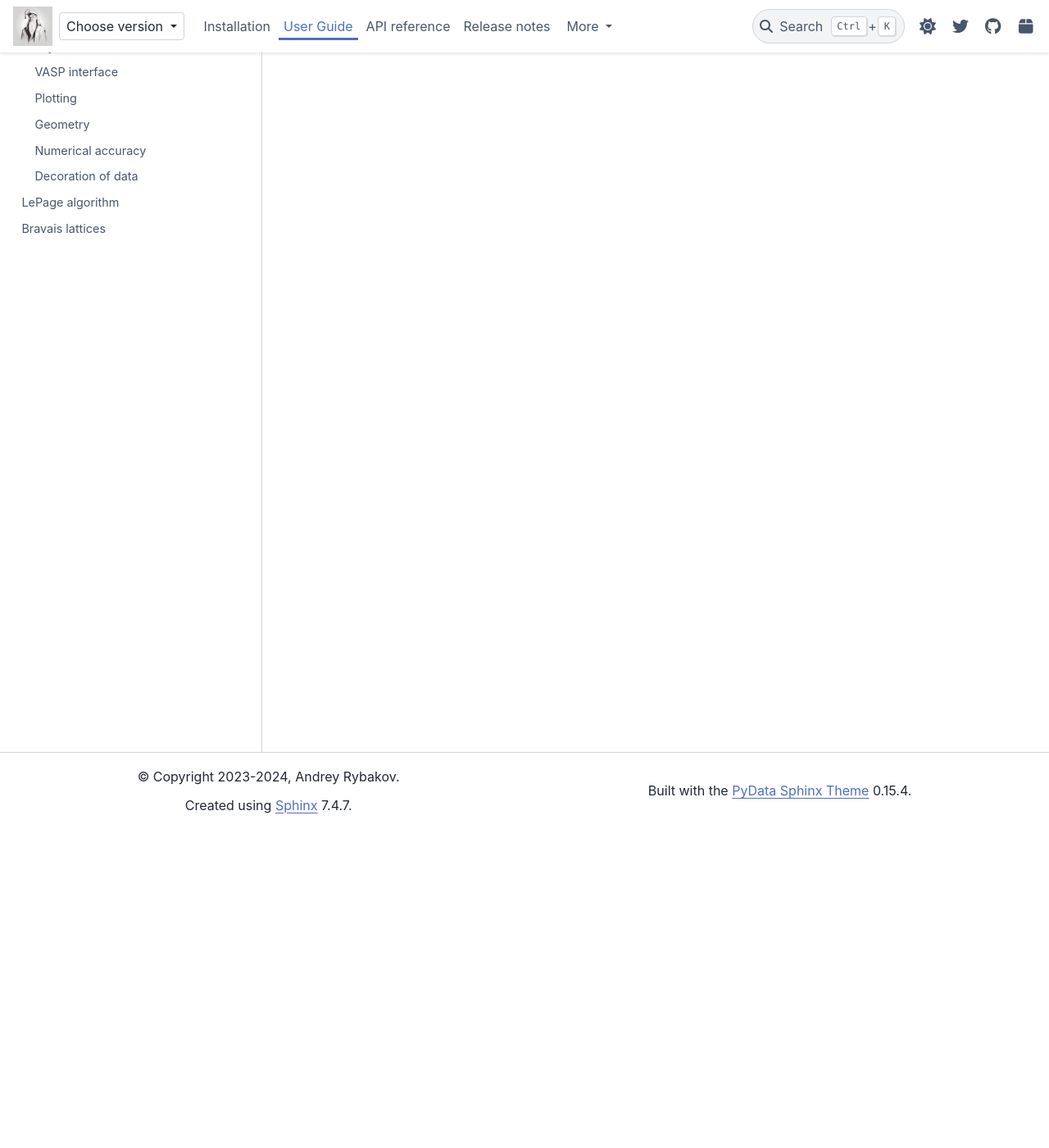
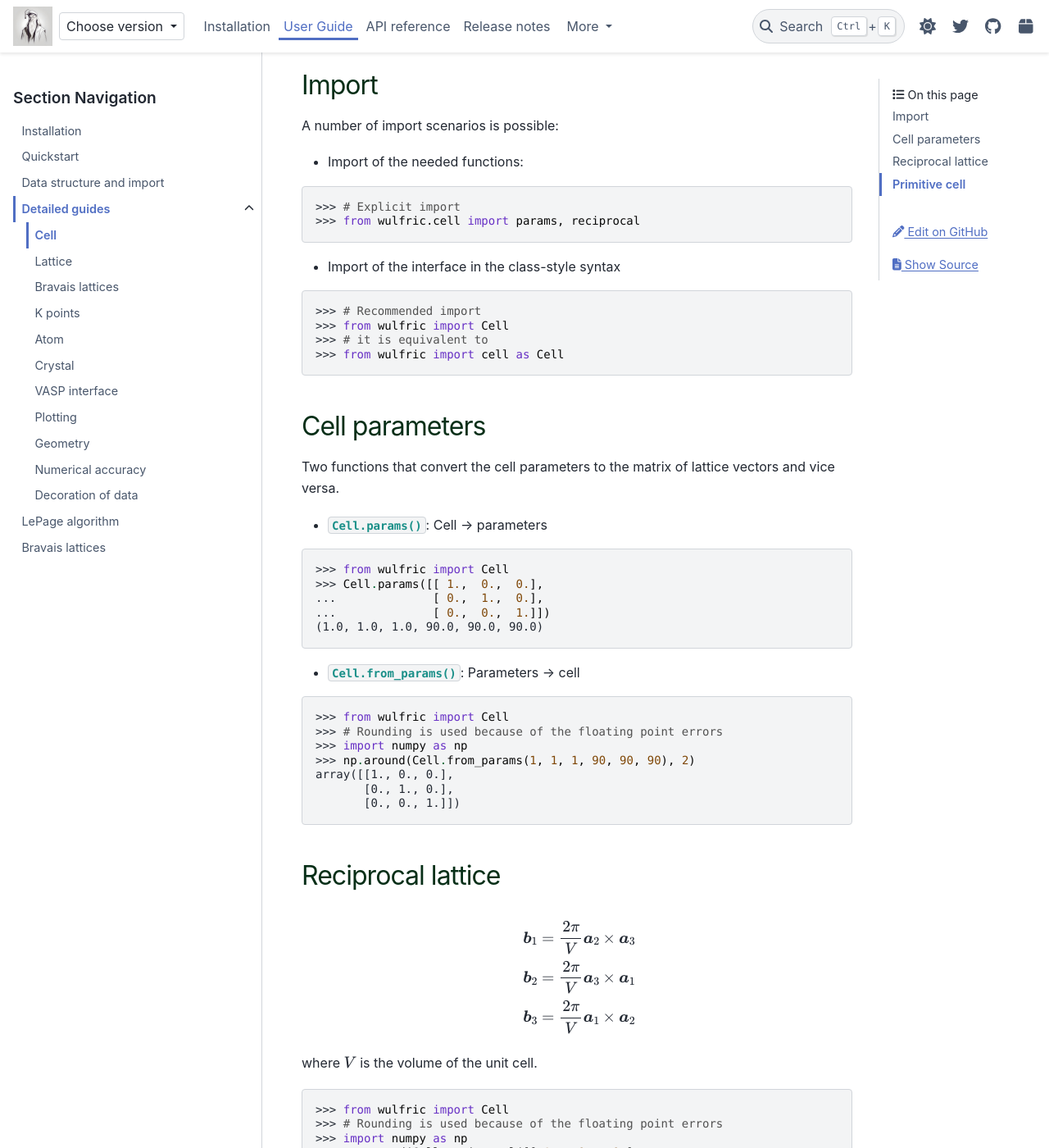
Before and after one commit to adrybakov/wulfric, a Sphinx documentation site: the page built from docs/source/user-guide/module/cell.rst, in a window 1280 px wide and 1400 px high, scrolled down 389 px. Shown: the whole window at 82% size. Built offline with Sphinx 7.4.7 and the PyData theme 0.15.4, drawn with Linux system fonts in a browser that asks for light colours; a script that is not in the unit is left out; some of the changed text lies outside the part shown.

Commit message:
Refactor cell.py + docs + tests

```diff
--- a/docs/source/user-guide/module/cell.rst
+++ b/docs/source/user-guide/module/cell.rst
@@ -4,4 +4,101 @@
 Cell
 ****
 
-For the full reference see :ref:`api_cell`
+.. currentmodule:: wulfric
+
+For the full technical reference see :ref:`api_cell`.
+
+The :py:mod:`.Cell` combines a set of functions that are used for manipulations with unit cells.
+
+It could have been a class with a number of ``@classmethods``, but we decided to write it as a
+separate module. It is deliberately not included in the :py:class:`.Lattice`-:py:class:`.Crystall`
+hierarchy, because it unites the methods that use only concepts of lattice vector (i.e.
+:py:func:`.reciprocal` and :py:func:`.params`) as well as the ones that use the concept
+of lattice and atoms (i.e. :py:func:`.primitive`).
+
+
+Import
+======
+
+A number of import scenarios is possible:
+
+* Import of the needed functions:
+
+.. doctest::
+
+  >>> # Explicit import
+  >>> from wulfric.cell import params, reciprocal
+
+* Import of the interface in the class-style syntax
+
+.. doctest::
+
+  >>> # Recommended import
+  >>> from wulfric import Cell
+  >>> # it is equivalent to
+  >>> from wulfric import cell as Cell
+
+
+Cell parameters
+===============
+
+Two functions that convert the cell parameters to the matrix of lattice vectors and vice versa.
+
+* :py:func:`.Cell.params`: Cell -> parameters
+
+.. doctest::
+
+  >>> from wulfric import Cell
+  >>> Cell.params([[ 1.,  0.,  0.],
+  ...              [ 0.,  1.,  0.],
+  ...              [ 0.,  0.,  1.]])
+  (1.0, 1.0, 1.0, 90.0, 90.0, 90.0)
+
+* :py:func:`.Cell.from_params`: Parameters -> cell
+
+.. doctest::
+
+  >>> from wulfric import Cell
+  >>> # Rounding is used because of the floating point errors
+  >>> import numpy as np
+  >>> np.around(Cell.from_params(1, 1, 1, 90, 90, 90), 2)
+  array([[1., 0., 0.],
+         [0., 1., 0.],
+         [0., 0., 1.]])
+
+Reciprocal lattice
+==================
+
+.. math::
+
+  \begin{matrix}
+    \boldsymbol{b}_1 = \dfrac{2\pi}{V}\boldsymbol{a}_2\times\boldsymbol{a}_3 \\
+    \boldsymbol{b}_2 = \dfrac{2\pi}{V}\boldsymbol{a}_3\times\boldsymbol{a}_1 \\
+    \boldsymbol{b}_3 = \dfrac{2\pi}{V}\boldsymbol{a}_1\times\boldsymbol{a}_2 \\
+  \end{matrix}
+
+where :math:`V` is the volume of the unit cell.
+
+.. doctest::
+
+  >>> from wulfric import Cell
+  >>> # Rounding is used because of the floating point errors
+  >>> import numpy as np
+  >>> np.around(Cell.reciprocal([[ 1.,  0.,  0.],
+  ...                            [ 0.,  1.,  0.],
+  ...                            [ 0.,  0.,  1.]]), 2)
+  array([[6.28, 0.  , 0.  ],
+         [0.  , 6.28, 0.  ],
+         [0.  , 0.  , 6.28]])
+
+
+Primitive cell
+==============
+
+Sometimes we are given some supercell and we want to find the primitive cell. The primitive cell
+is the smallest cell that can reproduce the crystalline structure (:py:class:`.Lattice`
+and set of :py:class:`.Atom`\ s).
+
+.. warning::
+
+  The function that computes the primitive cell is not implemented yet.
```
Also changed, not shown: 1 other file.
